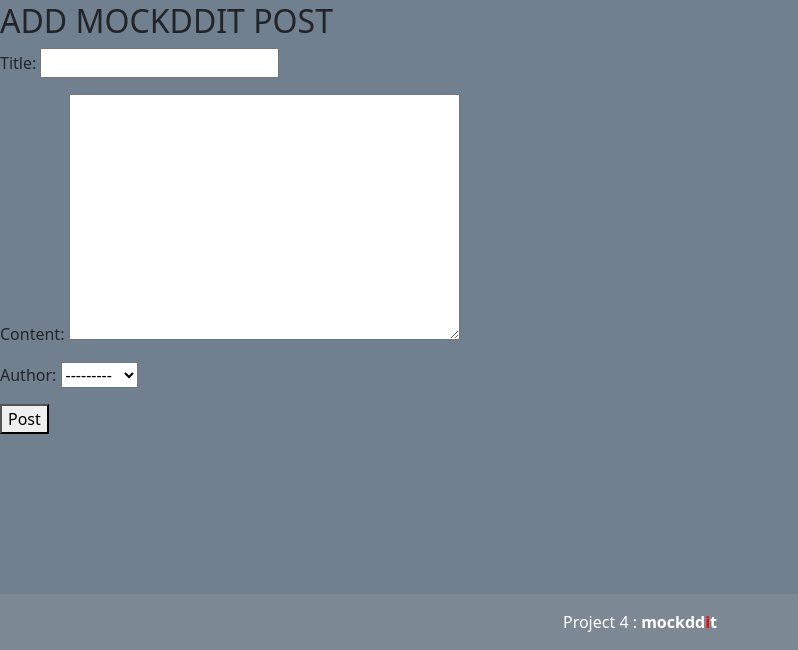
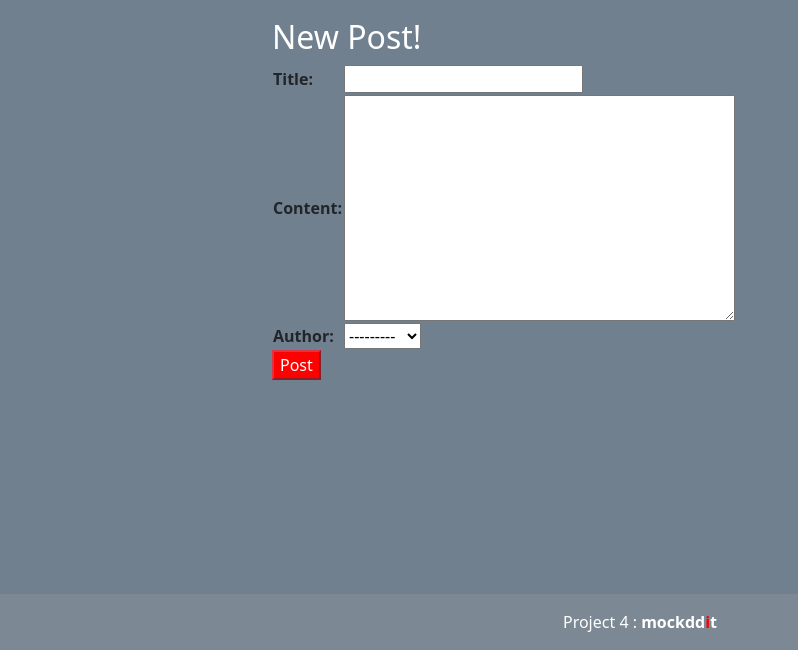
Before and after one commit to MikeMaroni9/P4-Reddit-Django, a Django app: page /newpost/ in a window 1280 px wide. Shown: the part 150-800 px from the top of the page, without its empty margins (0-798 px from the left). Run offline with Django 4.2, Linux system fonts and the light colour scheme; the visitor is signed in with stand-in values (Sample User, id 1); data comes from the database, SQL or seed files in the repository.

Commit message:
bootstrapping forms and posts

```diff
--- a/p4redditblog/settings.py
+++ b/p4redditblog/settings.py
@@ -30,7 +30,7 @@
 # SECURITY WARNING: don't run with debug turned on in production!
 DEBUG = True
 
-ALLOWED_HOSTS = ['8000-mikemaroni9-p4redditdja-o8339snscw4.ws-eu104.gitpod.io', 'localhost', '8000-mikemaroni9-p4redditdja-jygfhvvh171.ws-eu104.gitpod.io']
+ALLOWED_HOSTS = ['8000-mikemaroni9-p4redditdja-o8339snscw4.ws-eu104.gitpod.io', 'localhost', '8000-mikemaroni9-p4redditdja-zufz95pfdn3.ws-eu104.gitpod.io']
 
 
 # Application definition
--- a/static/css/style.css
+++ b/static/css/style.css
@@ -42,3 +42,7 @@
 .btn-danger {
     background-color: red;
 }
+
+.login {
+    color: white;
+}
--- a/templates/account/signup.html
+++ b/templates/account/signup.html
@@ -5,13 +5,13 @@
 {% block head_title %}{% trans "Signup" %}{% endblock %}
 
 {% block content %}
-<div class="container">
+<div class="container text-white">
     <div class="row">
         <div class="col-md-8 mt-3 offset-md-2">
             <h3>{% trans "Sign Up" %}</h3>
 
             <p>{% blocktrans %}Welcome back to the mockddit. Do you already have an account? Then please <a
-                    class="link" href="{{ login_url }}">sign in</a> instead.{% endblocktrans %}</p>
+                    class="link" href="{{ login_url }}"><strong>sign in</strong></a> instead.{% endblocktrans %}</p>
         </div>
     </div>
     <div class="row">
@@ -22,7 +22,7 @@
                 {% if redirect_field_value %}
                 <input type="hidden" name="{{ redirect_field_name }}" value="{{ redirect_field_value }}" />
                 {% endif %}
-                <button class="btn btn-signup right" type="submit">{% trans "Sign Up" %} &raquo;</button>
+                <button class="btn btn-danger right" type="submit">{% trans "Sign Up" %} &raquo;</button>
             </form>
         </div>
     </div>
--- a/templates/add_post.html
+++ b/templates/add_post.html
@@ -4,22 +4,25 @@
 
 
 {% if user.is_authenticated%}
-    <h2> ADD MOCKDDIT POST</h2>
-
-
-    <form method="POST">
-        {% csrf_token %}
-        {{ form.as_p}}
-        <button>Post</button>
-
-
-
-
-    <br>
-    <br>
+<div class="form-group">
+    <div class="container login">
+      <div class="row">
+        <div class="col-md-8 mt-3 offset-md-2">
+            <div class="text-white form-group">
+                <h2>New Post!</h2>
+                <table>
+                <form method="POST">
+                {% csrf_token %}
+                {{ form.as_table}}
+                </table>
+                <button class="btn-danger">Post</button>
+            </div>
+        </div>
+    </div>
+</div>
 
 {% else %}
-    Please LOGIN to create a New Post!
+        Please LOGIN to create a New Post!
 {% endif %}
-
+    </div>
 {% endblock %}
--- a/templates/base.html
+++ b/templates/base.html
@@ -57,7 +57,7 @@
         <div class="row">
             <div class="col-md-8 offset-md-2">
                 {% for message in messages %}
-                <div class="alert {{ message.tags }} alert-dismissible fade show" id="msg" role="alert">
+                <div class="alert {{ message.tags }} alert-dismissible alert-light fade show ml-5" id="msg" role="alert">
                     {{ message | safe }}
                     <button type="button" class="btn-close" data-bs-dismiss="alert" aria-label="Close"></button>
                 </div>
```
Also changed, not shown: templates/account/login.html (+5 -5 lines), templates/account/logout.html (+4 -4 lines), templates/post_detail.html (+7 -3 lines).
